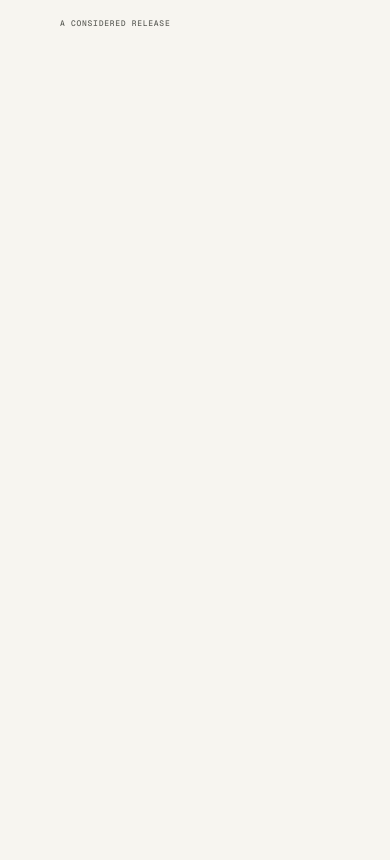
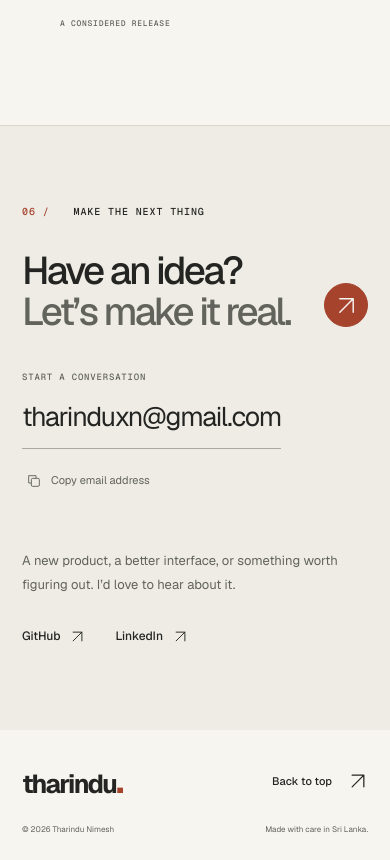
Before and after one commit to tharinduxn/tharindunimesh.com, a Next.js app: page / in a window 390 px wide. Shown: the part 7900-8760 px from the top of the page. Before the commit the page ends 8025 px from the top, so only its background shows below. Built offline with nearby package versions, Linux system fonts and the light colour scheme.

Commit message:
feat(contact): add accessible email actions and portfolio footer

```diff
--- a/app/layout.tsx
+++ b/app/layout.tsx
@@ -6,6 +6,8 @@ import "./styles/story.css";
 import "./styles/experience.css";
 import "./styles/expertise.css";
 import "./styles/process.css";
+import "./styles/contact.css";
+import { Footer } from "@/components/footer";
 
 const geistSans = Geist({
   variable: "--font-geist-sans",
@@ -28,7 +30,7 @@ export default function RootLayout({ children }: LayoutProps<"/">) {
       lang="en"
       className={`${geistSans.variable} ${geistMono.variable}`}
     >
-      <body><a className="skip-link" href="#main-content">Skip to content</a>{children}</body>
+      <body><a className="skip-link" href="#main-content">Skip to content</a>{children}<Footer /></body>
     </html>
   );
 }
--- a/app/page.tsx
+++ b/app/page.tsx
@@ -4,6 +4,7 @@ import { About } from "@/components/about";
 import { Experience } from "@/components/experience";
 import { Expertise } from "@/components/expertise";
 import { Process } from "@/components/process";
+import { Contact } from "@/components/contact";
 import Link from "next/link";
 
 export default function Home() {
@@ -20,6 +21,7 @@ export default function Home() {
         <Experience />
         <Expertise />
         <Process />
+        <Contact />
       </main>
     </>
   );
--- /dev/null
+++ b/app/styles/contact.css
@@ -0,0 +1,35 @@
+.contact-section { background: var(--surface); border-top: 1px solid var(--line); }
+.contact-top { display: flex; justify-content: space-between; align-items: center; gap: 32px; margin-top: 40px; }
+.contact-top h2 { font-size: clamp(52px, 7.7vw, 108px); letter-spacing: -.065em; line-height: 1.05; font-weight: 500; }
+.contact-top h2 > span { color: var(--muted); }
+.contact-round-link { width: 112px; height: 112px; flex-shrink: 0; display: grid; place-items: center; border: 1px solid var(--accent); border-radius: 50%; background: var(--accent); color: var(--paper); transition: background .2s ease; }
+.contact-round-link .arrow { width: 44px; height: 44px; }
+.contact-round-link:hover { background: var(--ink); border-color: var(--ink); }
+.contact-bottom { display: flex; justify-content: space-between; gap: 50px; margin-top: 58px; }
+.contact-description { max-width: 330px; color: var(--muted); font-size: 14px; line-height: 1.9; }
+.contact-socials { display: flex; gap: 30px; margin-top: 22px; }
+.contact-socials .text-link { font-size: 12px; gap: 10px; }
+.contact-socials .arrow { width: 15px; height: 15px; }
+.contact-email > .eyebrow { font-size: 9px; color: var(--muted); }
+.contact-email > a { display: block; font-size: clamp(22px, 2.8vw, 38px); letter-spacing: -.045em; border-bottom: 1px solid #a9aa9f; padding-block: 10px; min-height: 44px; }
+.contact-email > a:hover { color: var(--accent); }
+.copy-email { padding-top: 10px; }
+.copy-button { display: inline-flex; align-items: center; gap: 9px; font-size: 11px; min-height: 44px; background: transparent; color: var(--muted); border: 0; padding: 0 4px; }
+.copy-button:hover { color: var(--accent); }
+.copy-status { min-height: 20px; font-size: 11px; color: var(--muted); max-width: 340px; line-height: 1.7; }
+.footer { display: flex; align-items: center; justify-content: space-between; padding-block: 30px; gap: 25px; }
+.footer-copyright { font-size: 10px; display: flex; gap: 24px; color: var(--muted); }
+.footer .text-link { font-size: 11px; }
+@media (max-width: 1000px) { .contact-round-link { width: 80px; height: 80px; } .footer-copyright { flex-direction: column; gap: 5px; } }
+@media (max-width: 600px) {
+  .contact-top { margin-top: 28px; gap: 15px; align-items: end; }
+  .contact-top h2 { font-size: clamp(38px, 9.9vw, 58px); }
+  .contact-round-link { width: 44px; height: 44px; margin-bottom: 4px; }
+  .contact-round-link .arrow { width: 23px; height: 23px; }
+  .contact-bottom { flex-direction: column-reverse; gap: 26px; margin-top: 32px; }
+  .contact-email > a { font-size: clamp(22px, 6.9vw, 34px); width: fit-content; }
+  .contact-description { font-size: 13px; }
+  .contact-socials { margin-top: 16px; }
+  .footer { flex-wrap: wrap; padding-block: 25px; gap: 15px; }
+  .footer-copyright { order: 3; width: 100%; flex-direction: row; justify-content: space-between; font-size: 8px; }
+}
--- /dev/null
+++ b/components/contact.tsx
@@ -0,0 +1,6 @@
+import { Arrow } from "./arrow";
+import { CopyEmail } from "./copy-email";
+
+export function Contact() {
+  return <section id="contact" className="contact-section" aria-labelledby="contact-heading"><div className="container section"><div className="section-label eyebrow"><span className="index">06 /</span> Make the next thing</div><div className="contact-top"><h2 id="contact-heading">Have an idea?<br /><span>Let’s make it real.</span></h2><a className="contact-round-link" href="mailto:tharinduxn@gmail.com" aria-label="Email Tharindu about your project"><Arrow /></a></div><div className="contact-bottom"><div><p className="contact-description">A new product, a better interface, or something worth figuring out. I’d love to hear about it.</p><div className="contact-socials"><a className="text-link" href="https://github.com/tharinduxn" target="_blank" rel="noopener noreferrer">GitHub <span className="sr-only">(opens in a new tab)</span><Arrow /></a><a className="text-link" href="https://linkedin.com/in/tharinduxn" target="_blank" rel="noopener noreferrer">LinkedIn <span className="sr-only">(opens in a new tab)</span><Arrow /></a></div></div><div className="contact-email"><span className="eyebrow">Start a conversation</span><a href="mailto:tharinduxn@gmail.com">tharinduxn@gmail.com</a><CopyEmail /></div></div></div></section>;
+}
--- /dev/null
+++ b/components/copy-email.tsx
@@ -0,0 +1,22 @@
+"use client";
+
+import { useEffect, useRef, useState } from "react";
+
+export function CopyEmail() {
+  const [status, setStatus] = useState("");
+  const timer = useRef<ReturnType<typeof setTimeout> | null>(null);
+  useEffect(() => () => { if (timer.current) clearTimeout(timer.current); }, []);
+
+  async function copy() {
+    if (timer.current) clearTimeout(timer.current);
+    try {
+      await navigator.clipboard.writeText("tharinduxn@gmail.com");
+      setStatus("Email copied to clipboard.");
+      timer.current = setTimeout(() => setStatus(""), 4000);
+    } catch {
+      setStatus("Couldn’t copy. Select the email address above, or use it to open your email app.");
+    }
+  }
+
+  return <div className="copy-email"><button className="copy-button" type="button" onClick={copy}><svg width="16" height="16" viewBox="0 0 24 24" fill="none" aria-hidden="true"><rect x="8" y="8" width="12" height="12" rx="2" stroke="currentColor" strokeWidth="1.4" /><path d="M15 8V4H4v11h4" stroke="currentColor" strokeWidth="1.4" strokeLinejoin="round" /></svg>Copy email address</button><p className="copy-status" role="status" aria-live="polite">{status}</p></div>;
+}
--- /dev/null
+++ b/components/footer.tsx
@@ -0,0 +1,6 @@
+import Link from "next/link";
+import { Arrow } from "./arrow";
+
+export function Footer() {
+  return <footer className="footer container"><Link className="wordmark" href="/" aria-label="Tharindu Nimesh home">tharindu<span className="accent">.</span></Link><span className="footer-copyright">© 2026 Tharindu Nimesh<span>Made with care in Sri Lanka.</span></span><Link className="text-link" href="/#top">Back to top <Arrow /></Link></footer>;
+}
--- a/package.json
+++ b/package.json
@@ -8,7 +8,8 @@
     "start": "next start",
     "lint": "eslint",
     "typecheck": "next typegen && tsc --noEmit",
-    "test:browser": "node scripts/browser-check.mjs"
+    "test:browser": "node scripts/browser-check.mjs",
+    "test:interactions": "node scripts/interaction-check.mjs"
   },
   "dependencies": {
     "next": "16.4.2",
--- /dev/null
+++ b/scripts/interaction-check.mjs
@@ -0,0 +1,22 @@
+import { chromium, expect } from '@playwright/test';
+
+const baseURL = process.env.QA_URL || 'http://127.0.0.1:3000';
+const browser = await chromium.launch({ channel: process.env.QA_BROWSER || 'chrome' });
+try {
+  const context = await browser.newContext({ viewport: { width: 390, height: 844 }, permissions: ['clipboard-read', 'clipboard-write'], reducedMotion: 'reduce' });
+  const page = await context.newPage();
+  await page.goto(baseURL);
+  await page.keyboard.press('Tab');
+  await expect(page.getByRole('link', { name: 'Skip to content' })).toBeFocused();
+  await page.keyboard.press('Enter');
+  await expect(page.locator('#main-content')).toBeFocused();
+  await page.getByRole('button', { name: 'Copy email address' }).click();
+  await expect(page.getByRole('status')).toHaveText('Email copied to clipboard.');
+  expect(await page.evaluate(() => navigator.clipboard.readText())).toBe('tharinduxn@gmail.com');
+  await page.evaluate(() => { Object.defineProperty(navigator.clipboard, 'writeText', { value: () => Promise.reject(new Error('Denied')), configurable: true }); });
+  await page.getByRole('button', { name: 'Copy email address' }).click();
+  await expect(page.getByRole('status')).toContainText('Couldn’t copy.');
+  await expect(page.locator('.contact-email > a')).toHaveAttribute('href', 'mailto:tharinduxn@gmail.com');
+  await context.close();
+  console.log('PASS: keyboard skip link, copy success, denied clipboard fallback, email destination.');
+} finally { await browser.close(); }
```
